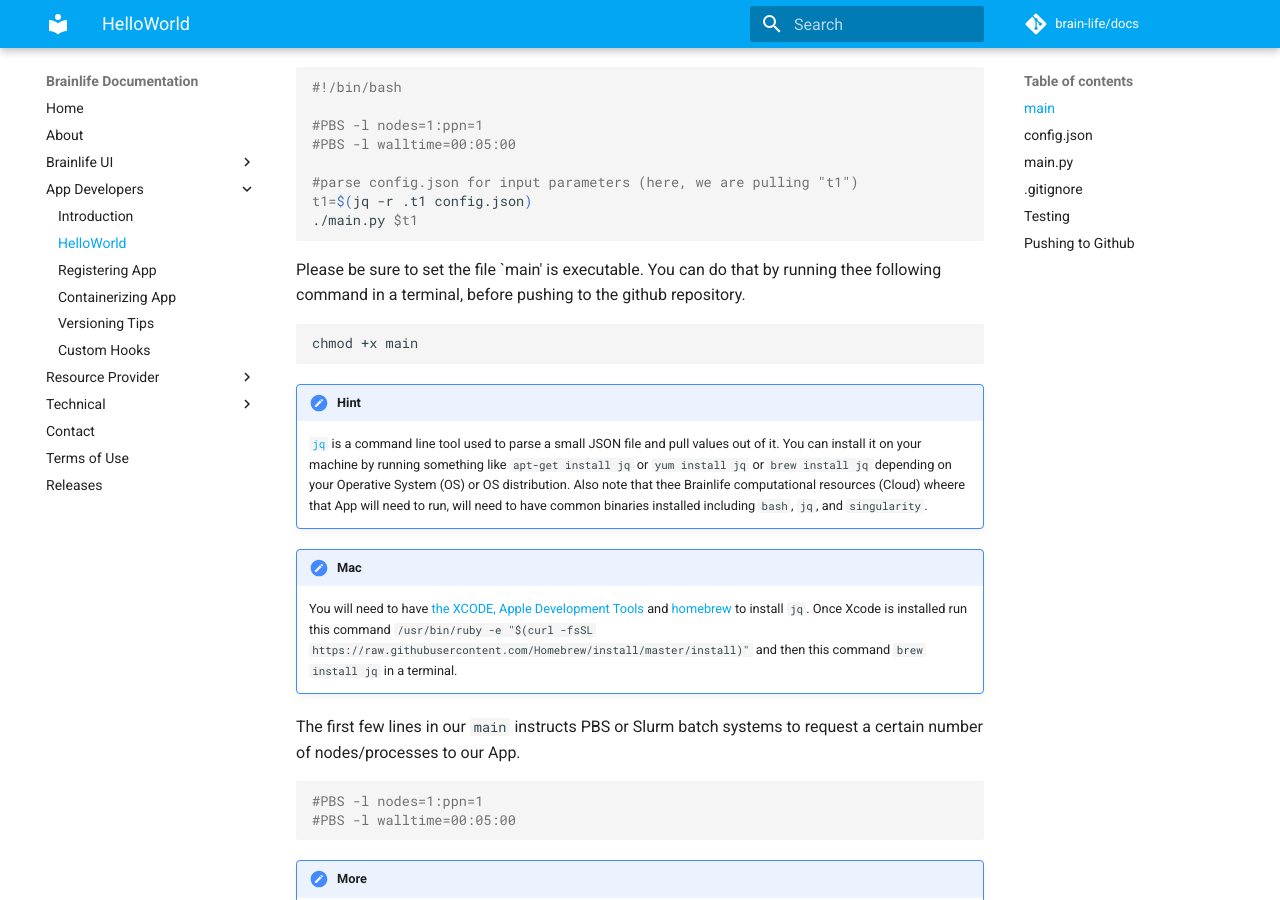
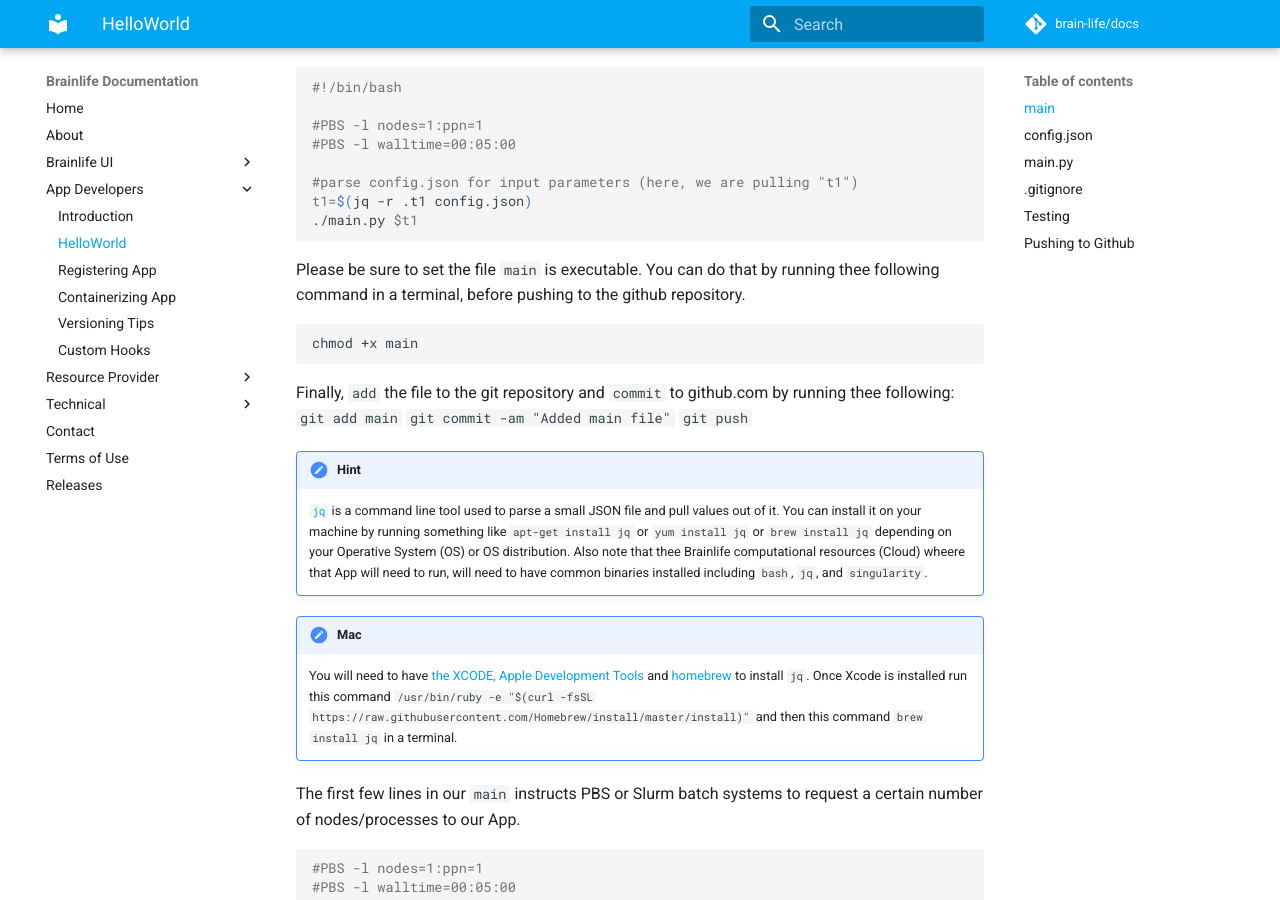
Before and after one commit to brainlife/docs, an MkDocs documentation site: the page built from docs/apps/helloworld.md, in a window 1280 px wide and 900 px high, scrolled down 885 px. Built offline with MkDocs 1.6.1 and Material for MkDocs 9.7.7, drawn with Linux system fonts in a browser that asks for light colours; comment, search, counter and statistics services are not loaded; old or Windows-style settings are respelled for this version of MkDocs.

Commit message:
Update helloworld.md

````diff
--- a/docs/apps/helloworld.md
+++ b/docs/apps/helloworld.md
@@ -35,11 +35,16 @@
 ./main.py $t1
 ```
 
-Please be sure to set the file `main' is executable. You can do that by running thee following command in a terminal, before pushing to the github repository.
+Please be sure to set the file `main` is executable. You can do that by running thee following command in a terminal, before pushing to the github repository.
 
 ```bash
 chmod +x main
 ```
+
+Finally, `add` the file to the git repository and `commit` to github.com by running thee following:
+  `git add main`
+  `git commit -am "Added main file"`
+  `git push`
 
 !!! Hint
     [`jq`](https://stedolan.github.io/jq/) is a command line tool used to parse a small JSON file and pull values out of it. You can install it on your machine by running something like `apt-get install jq` or `yum install jq` or `brew install jq` depending on your Operative System (OS) or OS distribution. Also note that thee Brainlife computational resources (Cloud) wheere that App will need to run, will need to have common binaries installed including `bash`, `jq`, and `singularity`.
````
